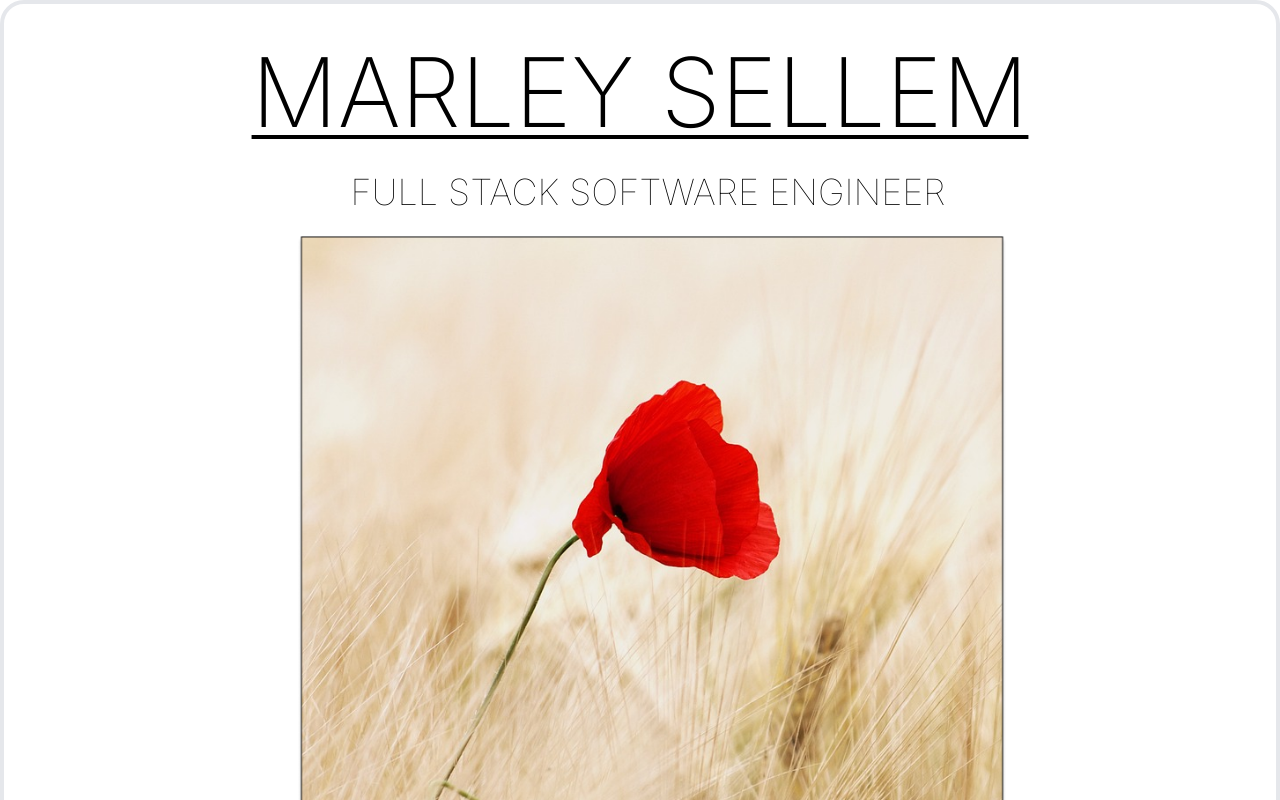
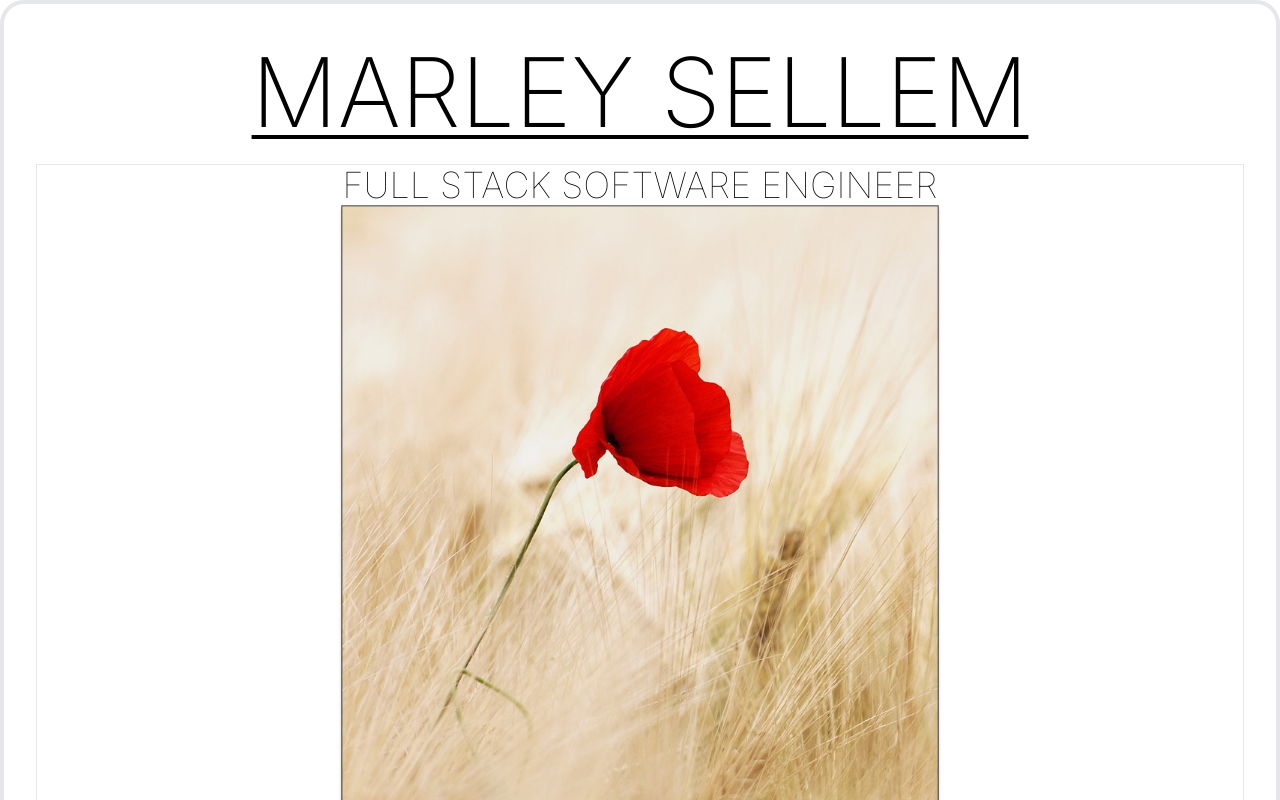
Before and after one commit to mzsellem/marleysz, a Next.js app: page /intro in a window 1280 px wide. Shown: the top 800 px of the page. Built offline with nearby package versions, Linux system fonts and the light colour scheme.

Commit message:
intro needs work, remove sensitive info from chatbot project

```diff
--- a/app/intro/page.jsx
+++ b/app/intro/page.jsx
@@ -7,15 +7,17 @@ export default function Intro() {
                   MARLEY SELLEM
                </h1>
             </div>
-            <div className="mt-6 flex md:flex-col items-center justify-center ml-6">
-               <h1 className="text-xl md:text-4xl font-thin text-start mr-2 mb-6">
+            <div className="mt-4 flex md:flex-col items-center justify-center border">
+               <div className="text-xl md:text-4xl font-thin text-start">
                   FULL STACK SOFTWARE ENGINEER
-               </h1>
-               <img
-                  src="/poppy2.png"
-                  alt="poppy in a field"
-                  className="w-2/5 md:w-3/5"
-               />
+               </div>
+               <div className="flex justify-center">
+                  <img
+                     src="/poppy2.png"
+                     alt="poppy in a field"
+                     className="w-3/4 md:w-3/4"
+                  />
+               </div>
             </div>
          </div>
       </>
--- a/app/mywork/page.jsx
+++ b/app/mywork/page.jsx
@@ -11,7 +11,7 @@ export default function MyWork() {
       "account.png",
       "challenge.png",
       "ai-chatbot.png",
-      "analytics.png",
+      "analytics-edit.png",
       "feedback.png",
       "control-panel.png",
    ];
```
Also changed, not shown: public/analytics-edit.png (added), public/analytics.png (deleted).
